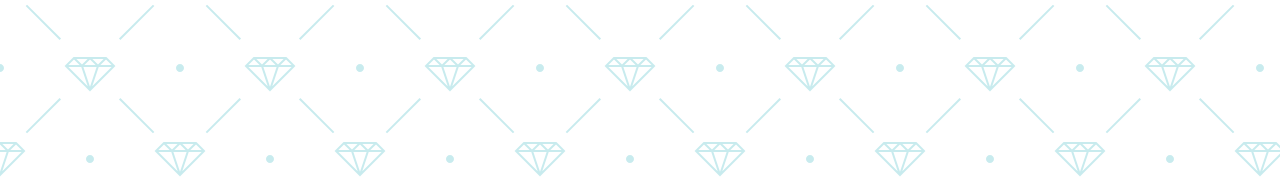
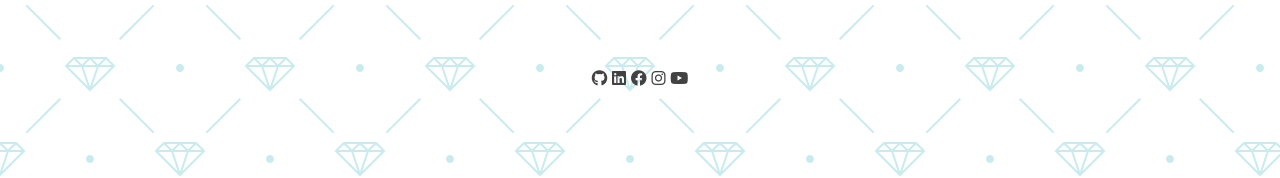
Before and after one commit to Sorin05/Light-Dark-Mode, a plain HTML site: page index.html in a window 1280 px wide. Shown: the part 2721-2899 px from the top of the page. Drawn offline with nearby package versions, Linux system fonts and the light colour scheme.

Commit message:
Added fontawesome icons about section

```diff
--- a/index.html
+++ b/index.html
@@ -57,7 +57,16 @@
           </div>
    </section>
    <!-- Contact Section -->
-   <section id="contact"></section>
+   <section id="contact">
+         <div class="social-icons">
+            <i class="fa-brands fa-github"></i>
+            <i class="fa-brands fa-linkedin"></i>
+            <i class="fa-brands fa-facebook"></i>
+            <i class="fa-brands fa-instagram"></i>
+            <i class="fa-brands fa-youtube"></i>
+         </div>
+   </section>
+
 
     <!-- Script -->
     <script src="script.js"></script>
```
